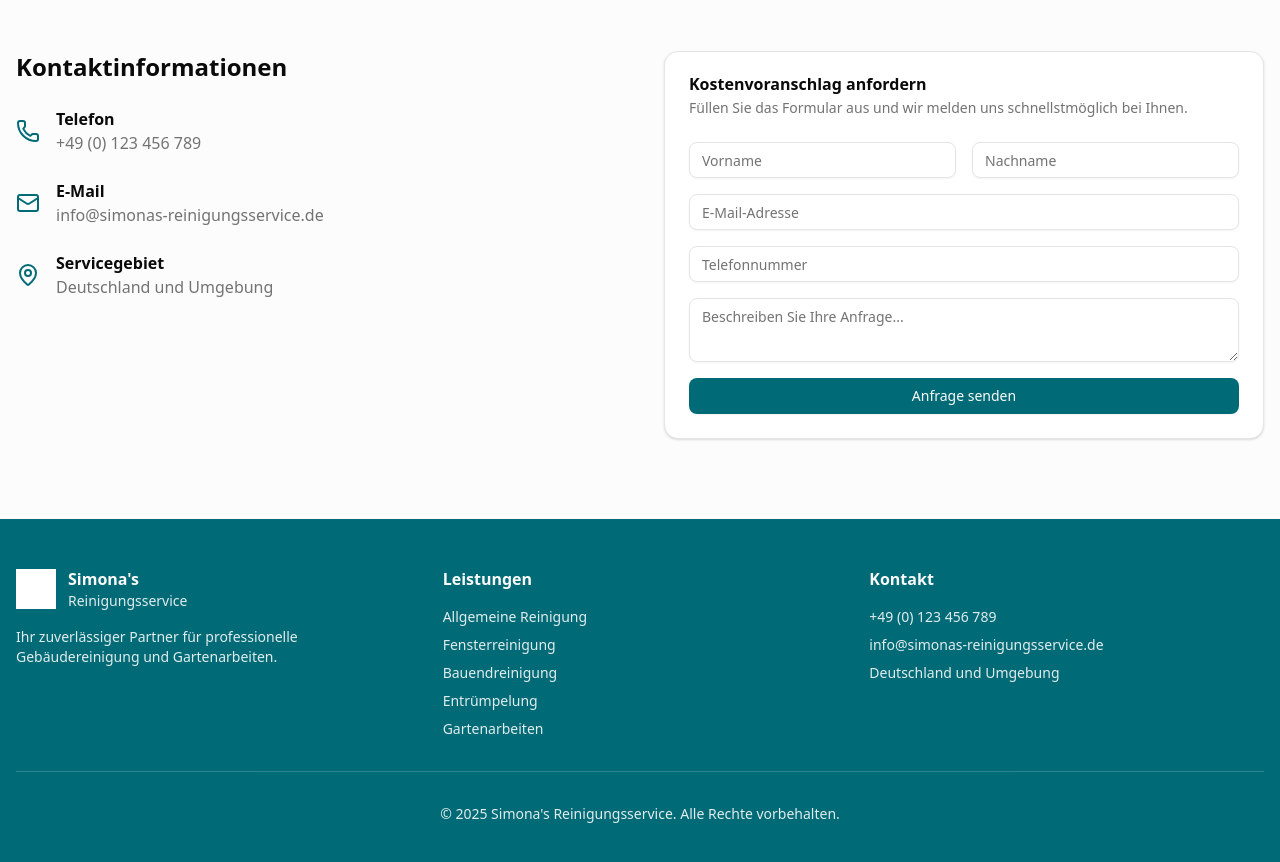
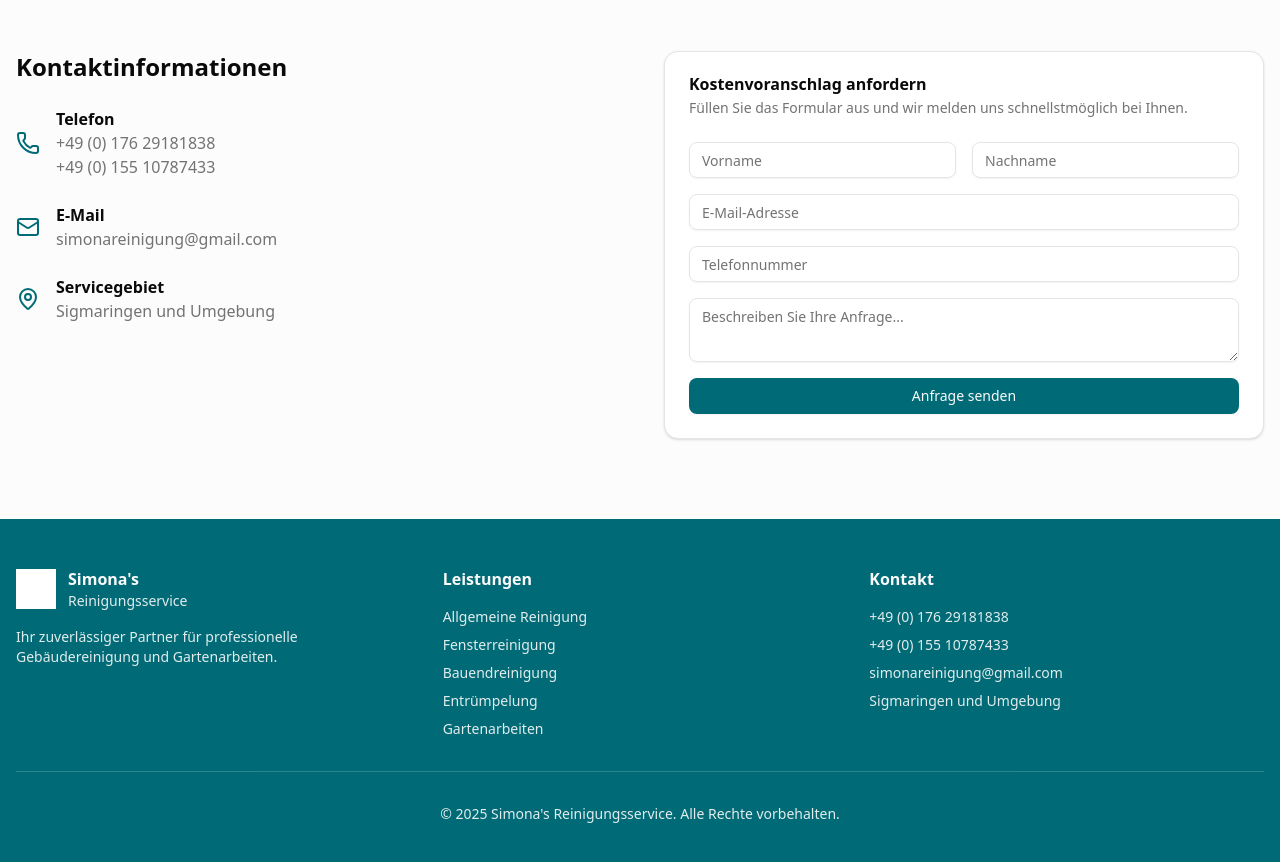
Before and after one commit to ashukuro/simonas-service, a React (Vite) app: page / in a window 1280 px wide. Shown: the part 2560-3422 px from the top of the page. Built offline with nearby package versions, Linux system fonts and the light colour scheme.

Commit message:
`Update contact information in App component`

```diff
--- a/src/App.jsx
+++ b/src/App.jsx
@@ -276,21 +276,22 @@ function App() {
                   <Phone className="w-6 h-6 text-primary" />
                   <div>
                     <p className="font-semibold">Telefon</p>
-                    <p className="text-muted-foreground">+49 (0) 123 456 789</p>
+                    <p className="text-muted-foreground">+49 (0) 176 29181838</p>
+                    <p className="text-muted-foreground">+49 (0) 155 10787433</p>
                   </div>
                 </div>
                 <div className="flex items-center gap-4">
                   <Mail className="w-6 h-6 text-primary" />
                   <div>
                     <p className="font-semibold">E-Mail</p>
-                    <p className="text-muted-foreground">info@simonas-reinigungsservice.de</p>
+                    <p className="text-muted-foreground">simonareinigung@gmail.com</p>
                   </div>
                 </div>
                 <div className="flex items-center gap-4">
                   <MapPin className="w-6 h-6 text-primary" />
                   <div>
                     <p className="font-semibold">Servicegebiet</p>
-                    <p className="text-muted-foreground">Deutschland und Umgebung</p>
+                    <p className="text-muted-foreground">Sigmaringen und Umgebung</p>
                   </div>
                 </div>
               </div>
@@ -349,9 +350,10 @@ function App() {
             <div>
               <h5 className="font-bold mb-4">Kontakt</h5>
               <div className="space-y-2 text-sm opacity-90">
-                <p>+49 (0) 123 456 789</p>
-                <p>info@simonas-reinigungsservice.de</p>
-                <p>Deutschland und Umgebung</p>
+                <p>+49 (0) 176 29181838</p>
+                <p>+49 (0) 155 10787433</p>
+                <p>simonareinigung@gmail.com</p>
+                <p>Sigmaringen und Umgebung</p>
               </div>
             </div>
           </div>
```
